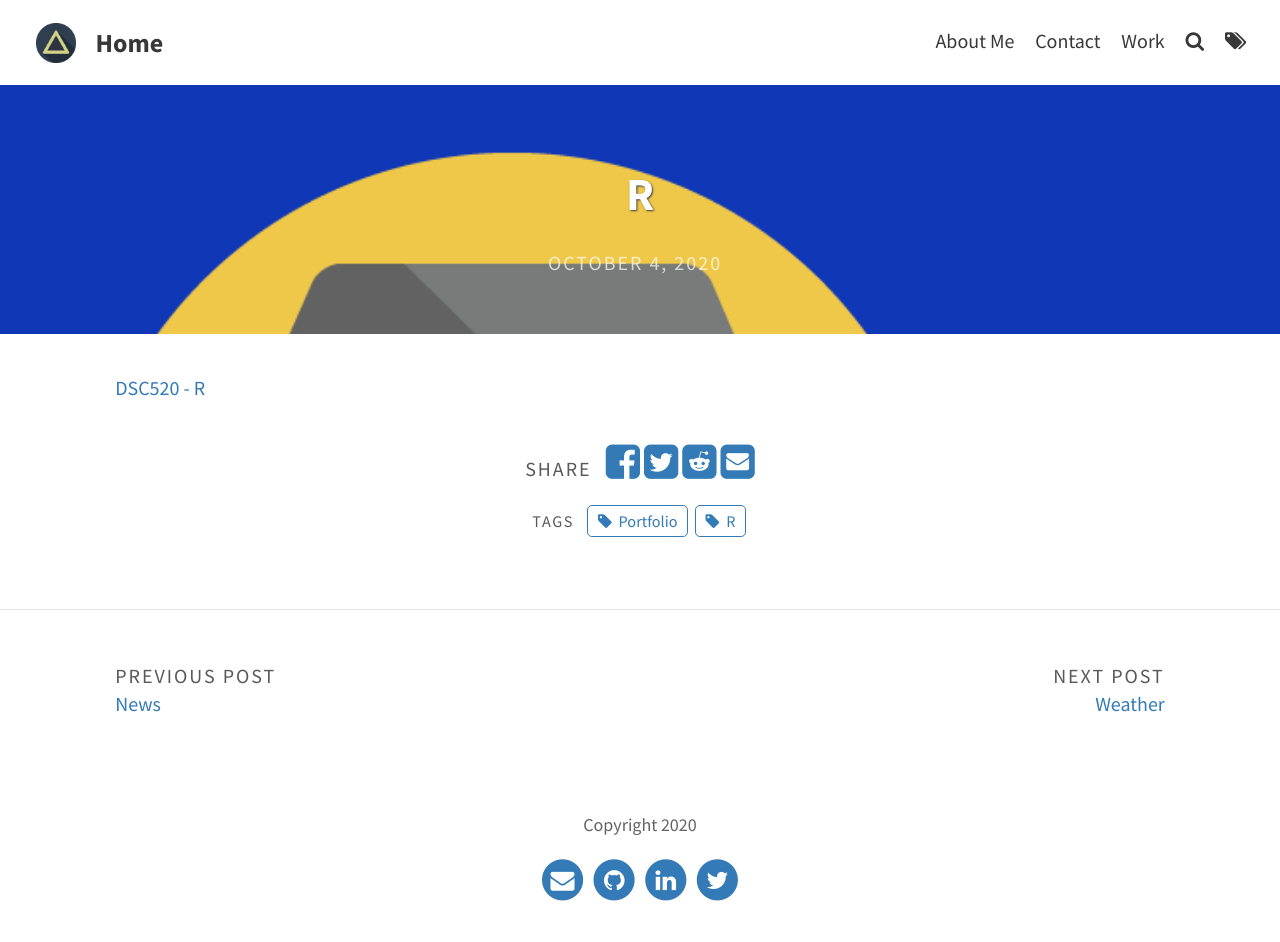
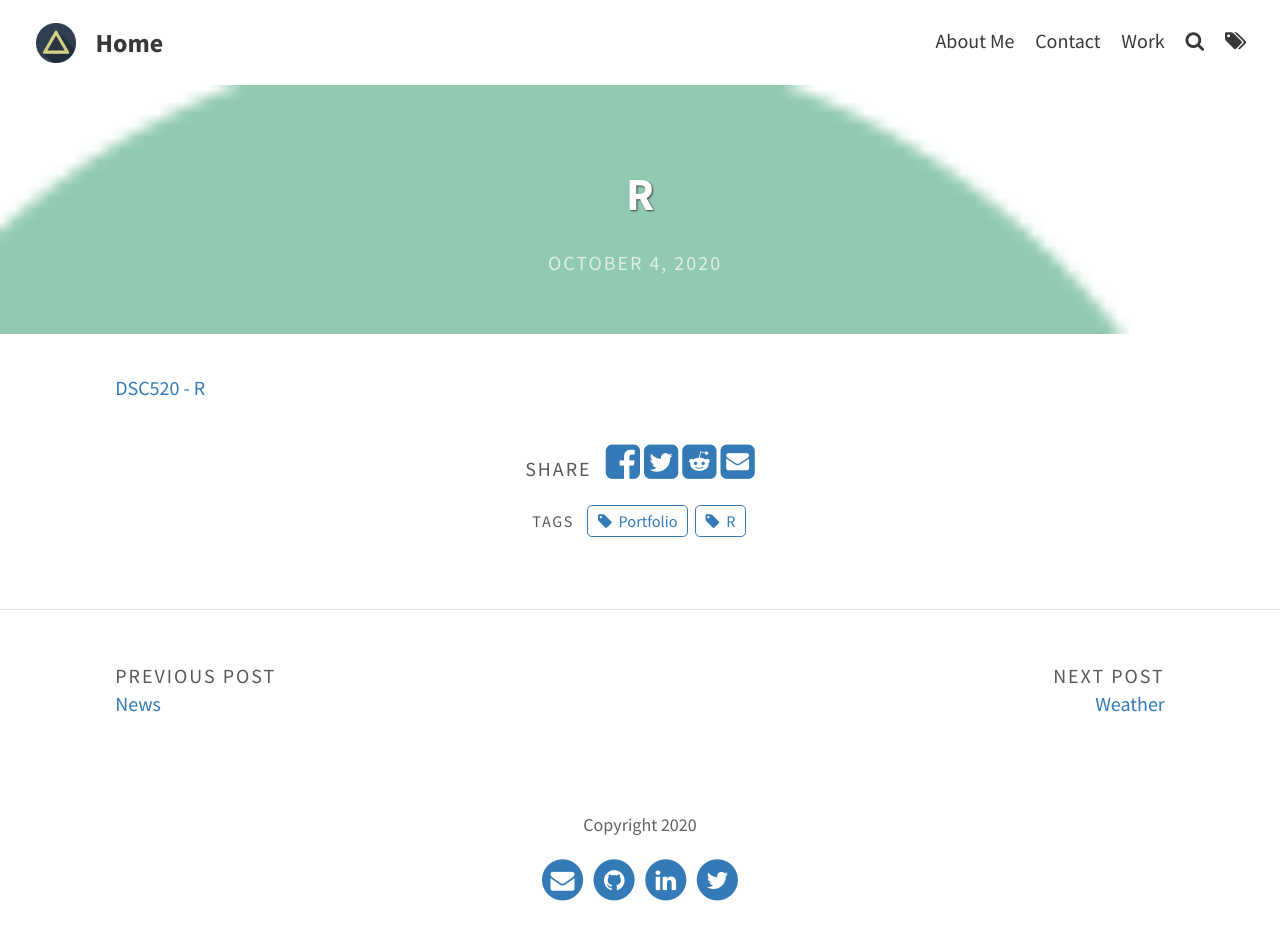
Before and after one commit to knmoses/knmoses.github.io, a Jekyll site: the page built from _portfolio/safe.md, in a window 1280 px wide. Built offline with Jekyll 4.4.1, drawn with Linux system fonts in a browser that asks for light colours.

Commit message:
Update safe.md

```diff
--- a/_portfolio/safe.md
+++ b/_portfolio/safe.md
@@ -1,8 +1,8 @@
 ---
 layout: post
 title: R
-feature-img: "assets/img/portfolio/safe.png"
-img: "assets/img/portfolio/safe.png"
+feature-img: "assets/img/portfolio/stats.png"
+img: "assets/img/portfolio/stats.png"
 date: 04 October 2020
 tags: [R, Portfolio]
 ---
```
